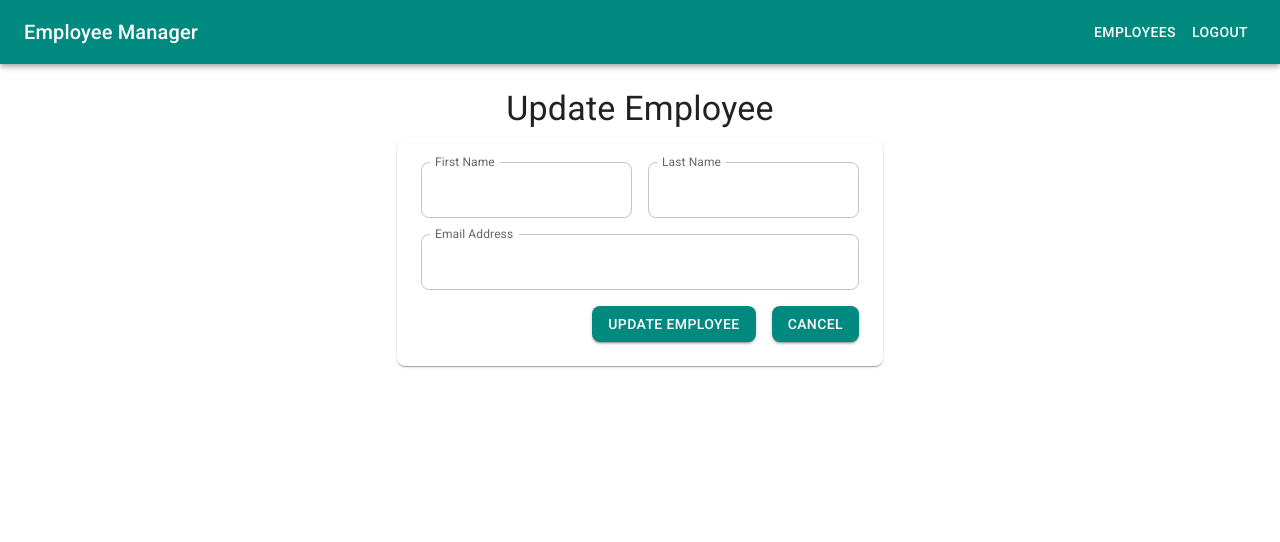
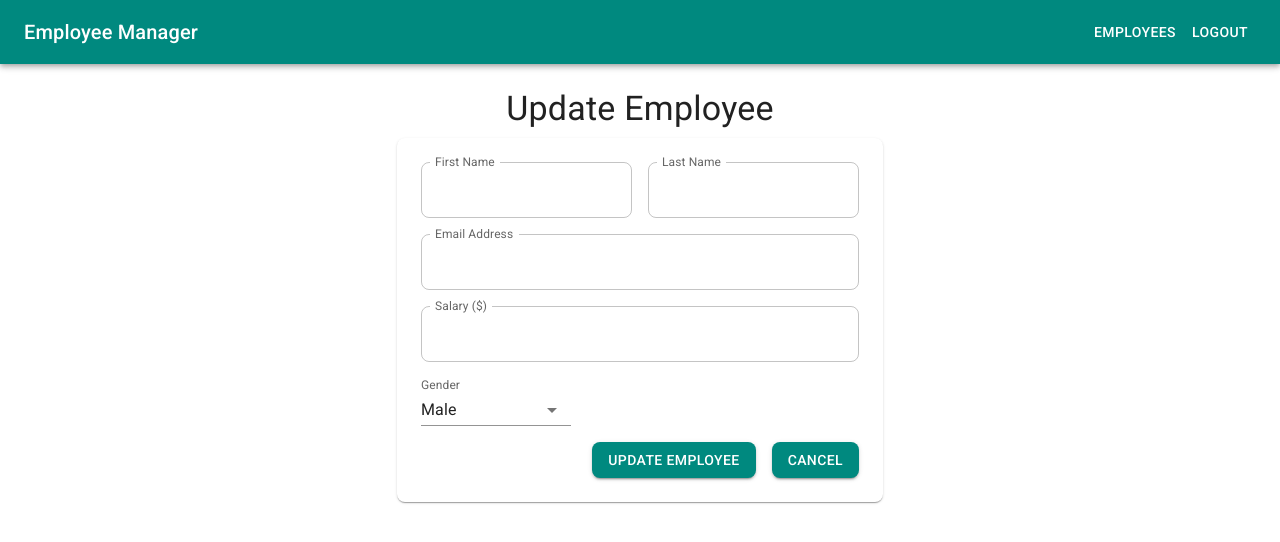
Before and after one commit to jamest11/101049351_comp3123_assignment2_reactjs, a React (Create React App) app: page /update-employee/1 in a window 1280 px wide. Shown: the top 542 px of the page. Built offline with nearby package versions, Linux system fonts and the light colour scheme; no server answers; sample sign-in values are in the browser's storage.

Commit message:
Add salary and gender fields to EmployeeForm

```diff
--- a/src/App.js
+++ b/src/App.js
@@ -6,7 +6,7 @@ import AuthContextProvider from './components/security/AuthContextProvider';
 import EmployeeForm from './components/pages/EmployeeForm';
 import EmployeeView from './components/pages/EmployeeView';
 import Register from './components/pages/Register';
-import Layout, {appTheme} from './components/pages/Layout';
+import Layout, {appTheme} from './components/common/Layout';
 import {CssBaseline, ThemeProvider} from "@mui/material";
 
 const App = () => {
--- a/src/components/pages/Layout.js
+++ b/src/components/common/Layout.js
@@ -1,6 +1,6 @@
 import { Box, Container } from '@mui/material';
 import { createTheme } from "@mui/material/styles";
-import NavBar from '../common/NavBar';
+import NavBar from './NavBar';
 
 const appTheme = createTheme({
   palette: {
--- a/src/components/pages/EmployeeForm.js
+++ b/src/components/pages/EmployeeForm.js
@@ -1,9 +1,18 @@
-import React, { useEffect } from 'react';
+import React, {useEffect, useState} from 'react';
 import { useNavigate, useParams } from 'react-router-dom';
 import apiService from '../../services/apiService';
 import { useAuth } from '../security/AuthContextProvider';
 import Div from "../common/Div";
-import { Button, Box, TextField, Typography, FormGroup, Paper } from '@mui/material';
+import {
+  Button,
+  Box,
+  TextField,
+  Typography,
+  FormGroup,
+  Paper,
+  FormControl,
+  InputLabel, NativeSelect
+} from '@mui/material';
 import {useForm} from "react-hook-form";
 
 const EmployeeForm = () => {
@@ -12,13 +21,17 @@ const EmployeeForm = () => {
   const { checkAuth } = useAuth();
   const { register, handleSubmit, setError, setValue, formState: { errors } } = useForm();
   const navigate = useNavigate();
+  const [gender, setGender] = useState('');
 
   useEffect(() => {
     const fetchData = async () => {
       const res = await apiService.getEmployee(eid);
-      setValue("first_name", res.data.first_name, { shouldTouch: true });
+      setValue("first_name", res.data.first_name);
       setValue("last_name", res.data.last_name);
       setValue("email", res.data.email);
+      setValue("salary", res.data.salary);
+      setValue("gender", res.data.gender);
+      setGender('Other');
     };
     if(eid){
       fetchData()
@@ -61,7 +74,7 @@ const EmployeeForm = () => {
               error={!!errors.first_name}
               variant="outlined"
               label="First Name"
-              InputLabelProps={{ shrink: !!eid  }}
+              InputLabelProps={(eid ? { shrink: !!eid  } : {})}
               helperText={errors.first_name?.message}
               {...register('first_name', {
                 required: {
@@ -74,7 +87,7 @@ const EmployeeForm = () => {
               error={!!errors.last_name}
               variant="outlined"
               label="Last Name"
-              InputLabelProps={{ shrink: !!eid  }}
+              InputLabelProps={(eid ? { shrink: !!eid  } : {})}
               helperText={errors.last_name?.message}
               {...register('last_name', {
                 required: {
@@ -90,7 +103,7 @@ const EmployeeForm = () => {
               variant="outlined"
               label="Email Address"
               sx={{ flex: 2 }}
-              InputLabelProps={{ shrink: !!eid  }}
+              InputLabelProps={(eid ? { shrink: !!eid  } : {})}
               helperText={errors.email?.message}
               {...register('email', {
                 required: {
@@ -103,6 +116,45 @@ const EmployeeForm = () => {
                 }
               })}
             />
+          </FormGroup>
+          <FormGroup row sx={{ gap: 2, my: 2 }}>
+            <TextField
+              error={!!errors.salary}
+              variant="outlined"
+              label="Salary ($)"
+              sx={{ flex: 2 }}
+              InputLabelProps={(eid ? { shrink: !!eid  } : {})}
+              helperText={errors.salary?.message}
+              {...register('salary', {
+                required: {
+                  value: true,
+                  message: 'Salary is required'
+                },
+                pattern: {
+                  value: /^\d+$/,
+                  message: 'Invalid salary'
+                },
+                min: 10
+              })}
+            />
+          </FormGroup>
+          <FormGroup row sx={{ gap: 2, my: 2 }}>
+            <FormControl>
+              <InputLabel variant="standard" htmlFor="gender-select">Gender</InputLabel>
+              <NativeSelect
+                defaultValue={gender}
+                sx={{ width: 150 }}
+                inputProps={{
+                  name:'gender',
+                  id:'gender-select'
+                }}
+                {...register("gender")}
+              >
+                <option value="Male">Male</option>
+                <option value="Female">Female</option>
+                <option value="Other">Other</option>
+              </NativeSelect>
+            </FormControl>
           </FormGroup>
           <FormGroup row sx={{ gap: 2, my: 2, justifyContent: 'flex-end' }}>
             <Button
--- a/src/components/pages/EmployeeView.js
+++ b/src/components/pages/EmployeeView.js
@@ -1,12 +1,15 @@
 import { useEffect, useState } from "react";
-import { useParams } from "react-router-dom";
+import {useNavigate, useParams} from "react-router-dom";
 import apiService from '../../services/apiService';
 import { useAuth } from "../security/AuthContextProvider";
+import Div from "../common/Div";
+import {Button, Paper, Typography} from "@mui/material";
 
 const EmployeeView = () => {
   const { eid } = useParams();
   const [employee, setEmployee] = useState();
   const { checkAuth } = useAuth();
+  const navigate = useNavigate();
 
   useEffect(() => {
     const fetchData = async () => {
@@ -18,18 +21,22 @@ const EmployeeView = () => {
       .catch(console.error);
   }, [eid, checkAuth]);
 
+
   return (
-    <>
-      <h2>Employee Profile</h2>
+    <Div className="FlexColumn" sx={{ alignItems: 'center', width: 'fit-content', mx: 'auto' }}>
+      <Typography variant="h4" component="h4" sx={{ my: 1 }}>Employee Profile</Typography>
       {employee && (
-        <>
-          <p>Name: {employee.first_name} {employee.last_name}</p>
-          <p>Email: {employee.email}</p>
-          <p>Gender: {employee.gender}</p>
-          <p>Salary: {employee.salary}</p>
-        </>
+        <Paper sx={{ padding: 3 }}>
+          <Div className="FlexColumn" sx={{ alignItems: 'flex-start', gap: 2}}>
+            <span><strong>Name</strong>: {employee.first_name} {employee.last_name}</span>
+            <span><strong>Email</strong>: {employee.email}</span>
+            <span><strong>Gender</strong>: {employee.gender}</span>
+            <span><strong>Salary</strong>: ${employee.salary}</span>
+            <Button onClick={() => navigate('/')} variant="contained">Back</Button>
+          </Div>
+        </Paper>
       )}
-    </>
+    </Div>
   );
 };
 
--- a/src/components/pages/Register.js
+++ b/src/components/pages/Register.js
@@ -75,7 +75,8 @@ const Register = () => {
                 required: {
                   value: true,
                   message: 'Password is required'
-                }
+                },
+                minLength: 6
               })}
             />
             <TextField
--- a/src/components/security/AuthContextProvider.js
+++ b/src/components/security/AuthContextProvider.js
@@ -24,7 +24,7 @@ const AuthContextProvider = ({ children }) => {
   };
 
   const checkAuth = (err) => {
-    if(err.response.status === 401) {
+    if(err.response?.status === 401) {
       handleLogout();
     }
     else{
--- a/src/services/apiService.js
+++ b/src/services/apiService.js
@@ -14,37 +14,31 @@ const setAuthHeader = (token) => {
 };
 
 const login = async (data) => {
-  return await axiosInstance.post('user/login', data);
+  return axiosInstance.post('user/login', data);
 };
 
 const register = async (data) => {
-  return await axiosInstance.post('user/signup', data);
+  return axiosInstance.post('user/signup', data);
 };
 
 const getEmployees = async () => {
-  return await axiosInstance.get('emp/employees');
+  return axiosInstance.get('emp/employees');
 };
 
 const getEmployee = async (eid) => {
-  return await axiosInstance.get(`emp/employees/${eid}`);
+  return axiosInstance.get(`emp/employees/${eid}`);
 };
 
 const addEmployee = async (data) => {
-  return await axiosInstance.post('emp/employees', {
-    first_name: data.first_name,
-    last_name: data.last_name,
-    email: data.email,
-    gender: 'Male',
-    salary: 10000
-  });
+  return axiosInstance.post('emp/employees', data);
 };
 
 const updateEmployee = async (eid, data) => {
-  return await axiosInstance.put(`emp/employees/${eid}`, data);
+  return axiosInstance.put(`emp/employees/${eid}`, data);
 };
 
 const deleteEmployee = async (eid) => {
-  return await axiosInstance.delete(`emp/employees/${eid}`);
+  return axiosInstance.delete(`emp/employees/${eid}`);
 };
 
 const exports = { setAuthHeader, login, register, getEmployees, getEmployee, addEmployee, updateEmployee, deleteEmployee };
```
